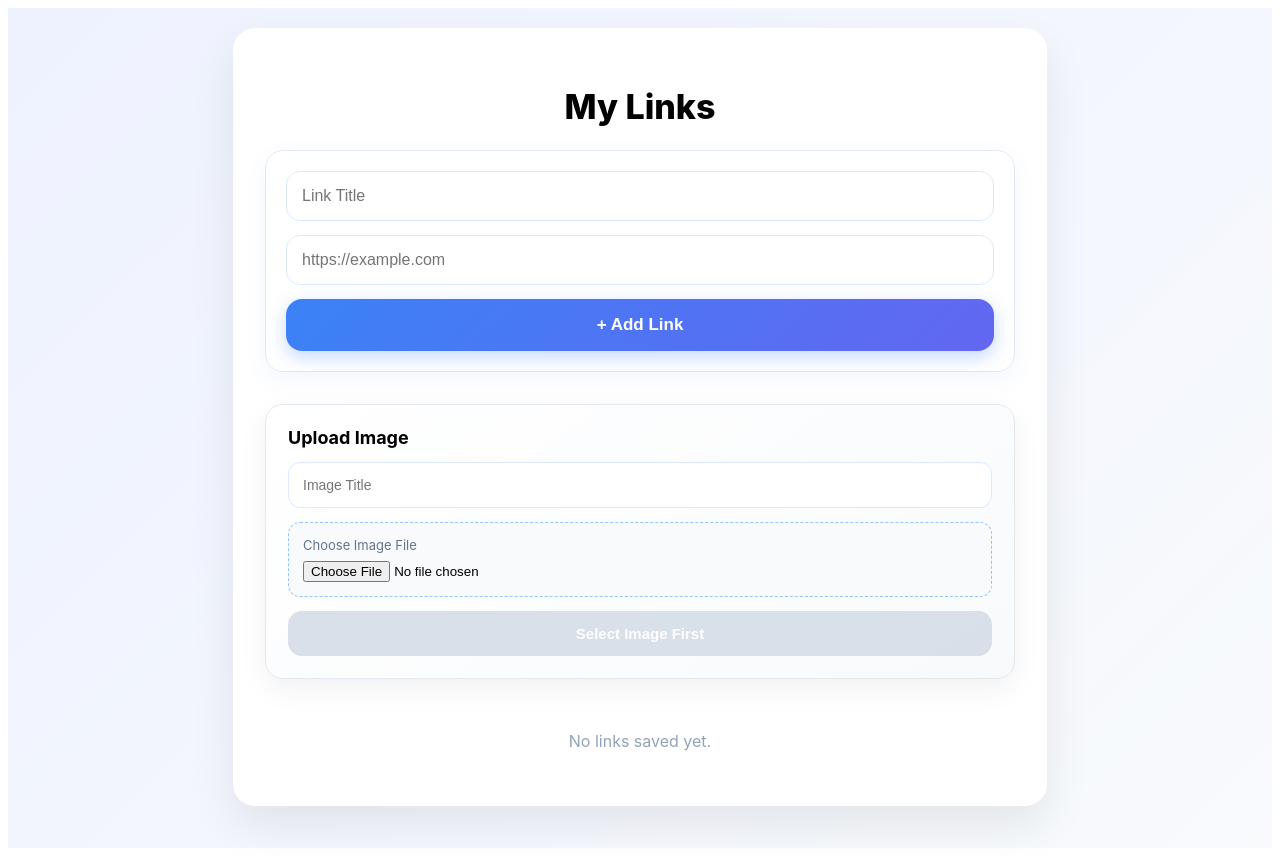
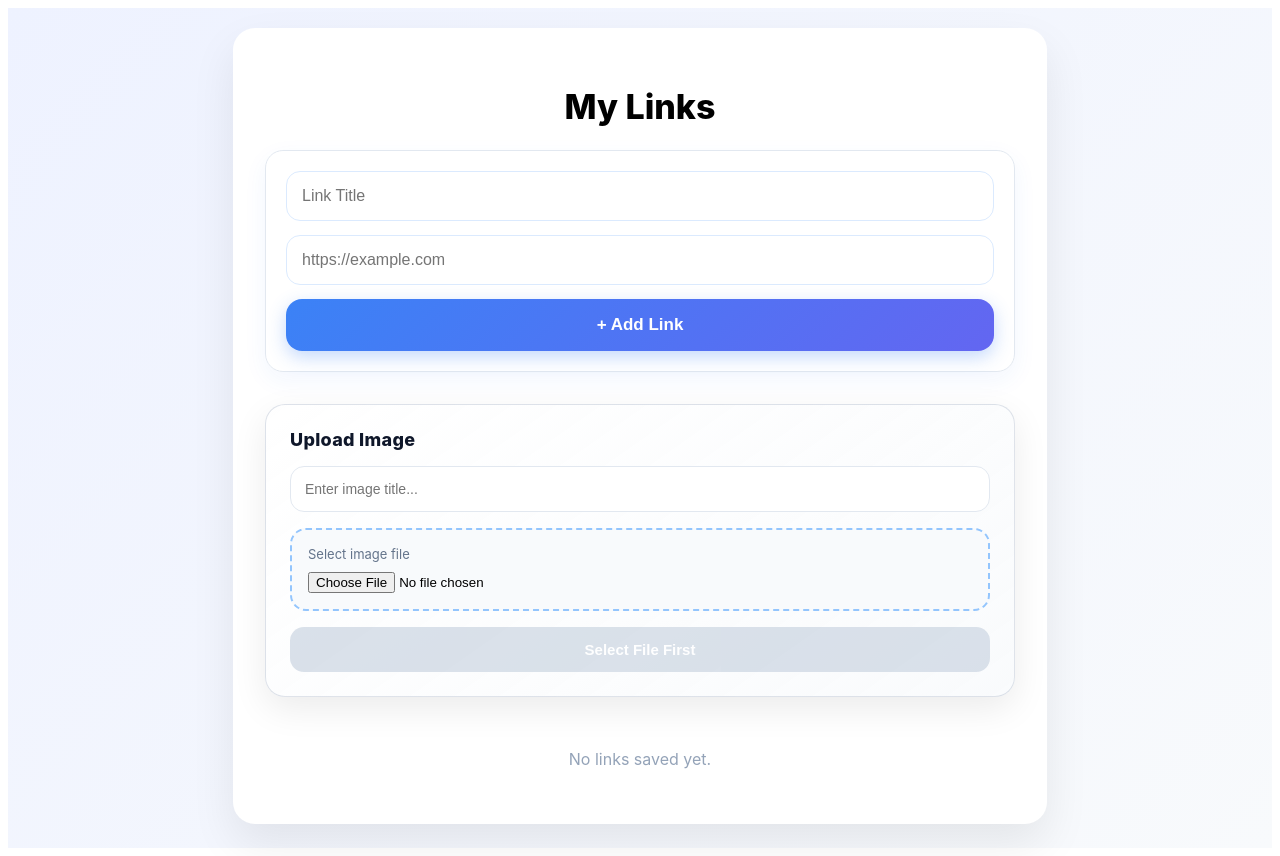
Before and after one commit to meroitachi/mylinks, a Next.js app: page / in a window 1280 px wide. Built offline with nearby package versions, Linux system fonts and the light colour scheme; no server answers; the database is empty.

Commit message:
Refactor image upload form styles and labels
Updated styles and improved accessibility in the image upload form.

```diff
--- a/pages/index.js
+++ b/pages/index.js
@@ -210,50 +210,60 @@ showToast("Image uploaded successfully", "success");
   style={{
     display: "flex",
     flexDirection: "column",
-    gap: 14,
+    gap: 16,
     marginBottom: 32,
-    padding: 22,
-    borderRadius: 18,
-    border: "1px solid #e2e8f0",
-    background: "linear-gradient(145deg,#ffffff,#f8fafc)",
-    boxShadow: "0 10px 30px rgba(0,0,0,0.06)",
+    padding: 24,
+    borderRadius: 20,
+    border: "1px solid rgba(148,163,184,0.3)",
+    background:
+      "linear-gradient(145deg, rgba(255,255,255,0.9), rgba(248,250,252,0.8))",
+    boxShadow: "0 12px 35px rgba(0,0,0,0.08)",
+    backdropFilter: "blur(10px)",
   }}
 >
-  {/* Title */}
-  <h3 style={{ margin: 0, fontSize: 18, fontWeight: 700 }}>
+  {/* HEADER */}
+  <h3
+    style={{
+      margin: 0,
+      fontSize: 18,
+      fontWeight: 800,
+      letterSpacing: 0.3,
+      color: "#0f172a",
+    }}
+  >
     Upload Image
   </h3>
 
-  {/* Image title */}
+  {/* TITLE */}
   <input
     value={imageTitle}
     onChange={(e) => setImageTitle(e.target.value)}
-    placeholder="Image Title"
+    placeholder="Enter image title..."
     style={{
       padding: 14,
-      borderRadius: 12,
-      border: "1px solid #dbeafe",
+      borderRadius: 14,
+      border: "1px solid #e2e8f0",
       outline: "none",
       fontSize: 14,
-      background: "#fff",
+      background: "white",
+      transition: "0.2s",
     }}
   />
 
-  {/* File input (styled wrapper) */}
-  <label
+  {/* FILE DROP ZONE */}
+  <div
     style={{
+      padding: 16,
+      borderRadius: 16,
+      border: "2px dashed #93c5fd",
+      background: "#f8fafc",
       display: "flex",
       flexDirection: "column",
-      gap: 8,
-      padding: 14,
-      borderRadius: 12,
-      border: "1px dashed #93c5fd",
-      background: "#f8fafc",
-      cursor: "pointer",
+      gap: 10,
     }}
   >
     <span style={{ fontSize: 13, color: "#64748b" }}>
-      Choose Image File
+      Select image file
     </span>
 
     <input
@@ -262,58 +272,65 @@ showToast("Image uploaded successfully", "success");
       accept="image/*"
       multiple={false}
       onChange={(e) => {
-    const file = e.target.files[0];
-
+        const file = e.target.files?.[0];
         if (!file) return;
-
-    // force single file
         setImageFile(file);
       }}
     />
 
-    {/* preview file name */}
+    {/* SELECTED FILE */}
     {imageFile && (
       <div
         style={{
           display: "flex",
           alignItems: "center",
           justifyContent: "space-between",
+          padding: "10px 12px",
+          borderRadius: 12,
+          background: "#eef2ff",
           fontSize: 12,
-      color: "#0f172a",
-      marginTop: 6,
-      padding: "6px 10px",
-      borderRadius: 10,
-      background: "#eef2ff",
         }}
       >
-    <span>📎 {imageFile.name}</span>
+        <span style={{ overflow: "hidden", textOverflow: "ellipsis" }}>
+          📎 {imageFile.name}
+        </span>
 
+        {/* BIG CLEAN CANCEL BUTTON */}
         <button
           type="button"
-      onClick={() => {
+          onClick={(e) => {
+            e.preventDefault();
+            e.stopPropagation();
+
             setImageFile(null);
 
-        // reset actual file input UI
             if (fileInputRef.current) {
               fileInputRef.current.value = "";
             }
           }}
           style={{
+            width: 34,
+            height: 34,
+            borderRadius: 10,
             border: "none",
-        background: "transparent",
+            background: "#ef4444",
+            color: "white",
+            fontSize: 18,
+            fontWeight: 900,
             cursor: "pointer",
-        fontSize: 16,
-        fontWeight: 800,
-        color: "#ef4444",
+            display: "flex",
+            alignItems: "center",
+            justifyContent: "center",
+            boxShadow: "0 4px 10px rgba(239,68,68,0.3)",
           }}
         >
           ×
         </button>
       </div>
     )}
-  </label>
+  </div>
 
-  {/* Upload button */}
+  {/* UPLOAD BUTTON */}
   <button
     type="submit"
     disabled={!imageFile || !imageTitle.trim()}
@@ -321,19 +338,24 @@ showToast("Image uploaded successfully", "success");
       padding: 14,
       borderRadius: 14,
       border: "none",
-      fontWeight: 700,
+      fontWeight: 800,
       fontSize: 15,
-      cursor: imageFile ? "pointer" : "not-allowed",
+      cursor:
+        imageFile && imageTitle.trim() ? "pointer" : "not-allowed",
       background:
         imageFile && imageTitle.trim()
           ? "linear-gradient(135deg,#3b82f6,#6366f1)"
           : "#cbd5e1",
       color: "white",
-      transition: "0.2s",
-      opacity: imageFile ? 1 : 0.7,
+      opacity: imageFile && imageTitle.trim() ? 1 : 0.7,
+      transition: "0.25s",
+      boxShadow:
+        imageFile && imageTitle.trim()
+          ? "0 8px 20px rgba(59,130,246,0.25)"
+          : "none",
     }}
   >
-    {imageFile ? "Upload Image" : "Select Image First"}
+    {imageFile ? "Upload Image" : "Select File First"}
   </button>
 </form>
         {/* Links List */}
```
Lines whose indentation alone changed are shown as unchanged.
